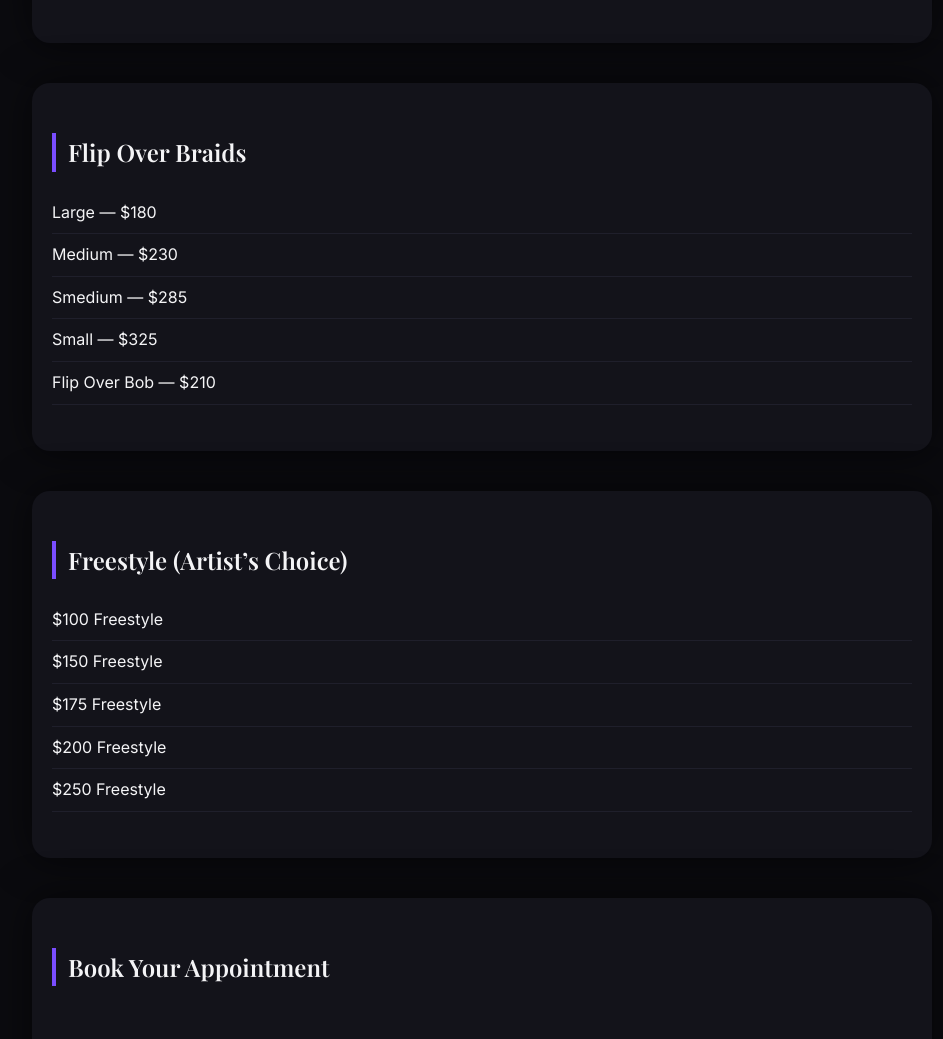
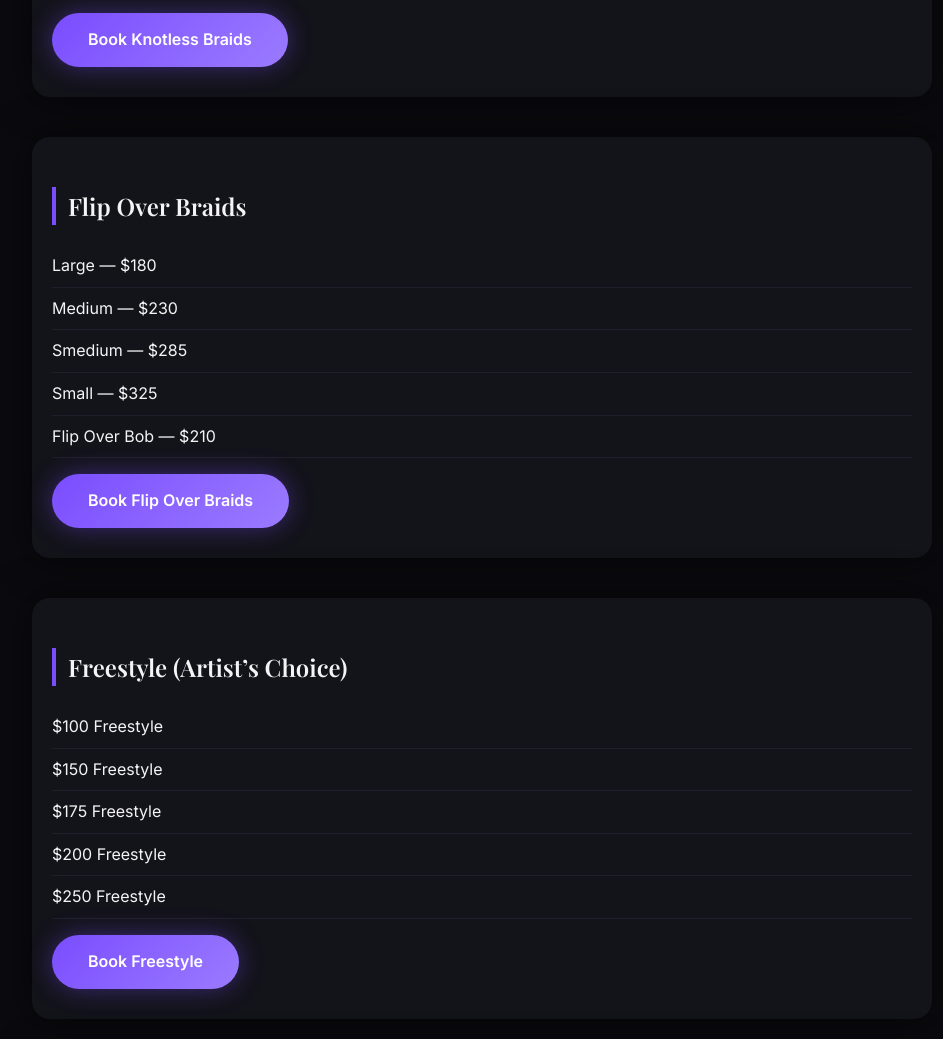
Before and after one commit to stormi-creator/Karti-The-Hair-Slayer, a plain HTML site: page index.html in a window 1280 px wide. Shown: the part 836-1875 px from the top of the page, without its empty margins (158-1101 px from the left). Drawn offline with nearby package versions, Linux system fonts and the light colour scheme; grey boxes are pictures that could not be loaded.

Commit message:
Add booking buttons for various braid styles

```diff
--- a/index.html
+++ b/index.html
@@ -27,6 +27,12 @@ Book Now
 <li>Knotless Bob — $180</li>
 <li>Boho Bob — $200</li>
 </ul>
+
+<a class="book-btn"
+href="https://calendly.com/kartithestylist/30min?style=Knotless%20Braids"
+target="_blank">
+Book Knotless Braids
+</a>
 </section>
 
 <section>
@@ -38,6 +44,12 @@ Book Now
 <li>Small — $325</li>
 <li>Flip Over Bob — $210</li>
 </ul>
+
+<a class="book-btn"
+href="https://calendly.com/kartithestylist/30min?style=Flip%20Over%20Braids"
+target="_blank">
+Book Flip Over Braids
+</a>
 </section>
 
 <section>
@@ -49,6 +61,12 @@ Book Now
 <li>$200 Freestyle</li>
 <li>$250 Freestyle</li>
 </ul>
+
+<a class="book-btn"
+href="https://calendly.com/kartithestylist/30min?style=Freestyle"
+target="_blank">
+Book Freestyle
+</a>
 </section>
 
 <section id="book">
```
